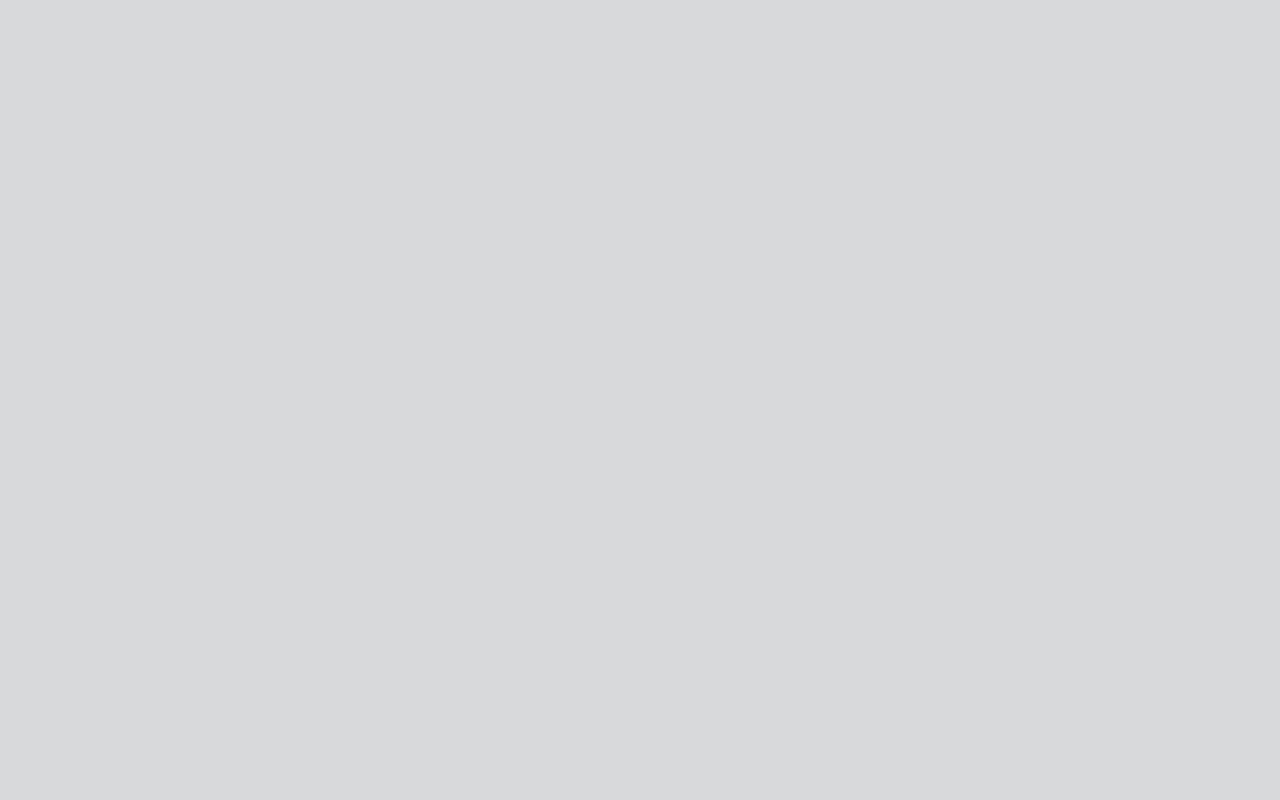
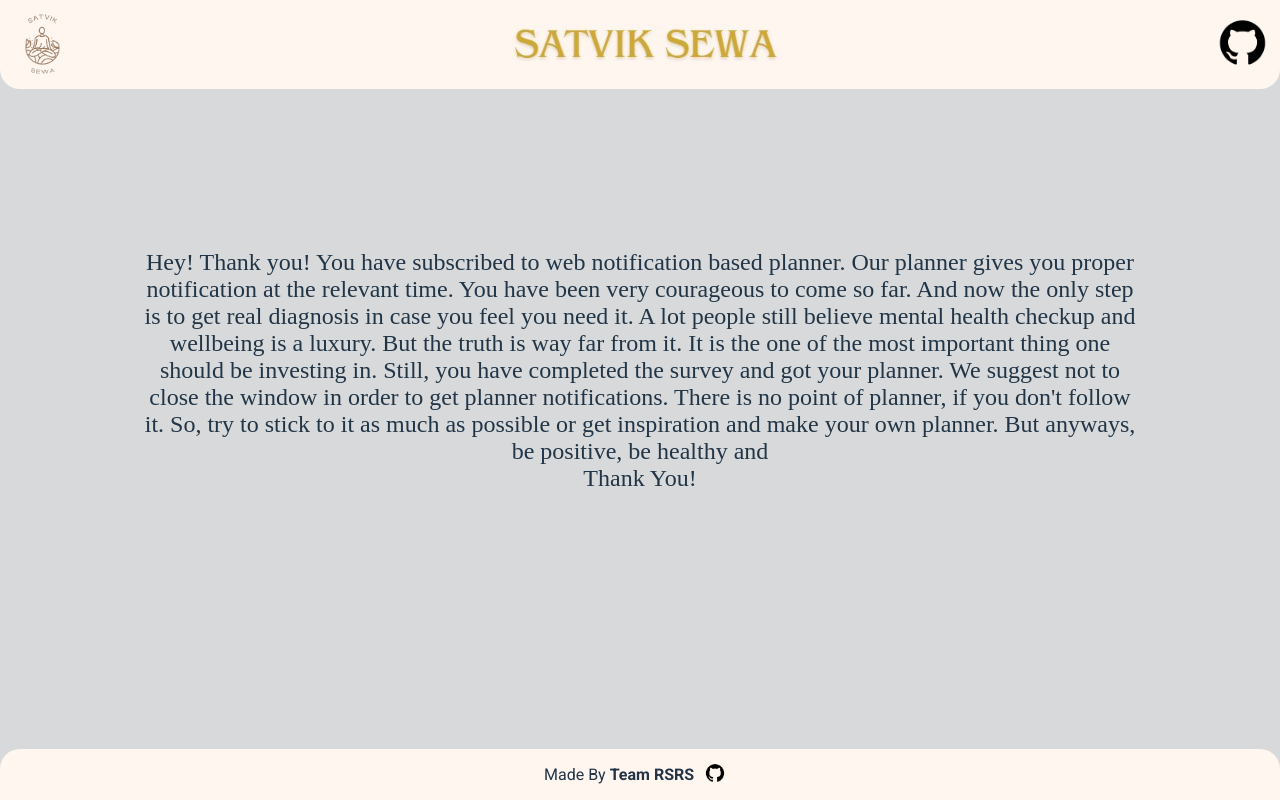
Before and after one commit to raushan27/satvik_sewa, a React (Vite) app: page /finalpage in a window 1280 px wide. Before the commit this address had no page. Built offline with nearby package versions, Linux system fonts and the light colour scheme; the HTML template or start-up script is replaced by a standard one; a web font is replaced by a local one.

Commit message:
planner optimised and final page build

```diff
--- a/src/App.css
+++ b/src/App.css
@@ -66,6 +66,13 @@
   border-radius: 10px;
 }
 
+.final-dialogue{
+  padding: 20px;
+  border-radius: 10px;
+  margin: 100px;
+  text-align: center;
+}
+
 .note {
   background-color: #fff6ef;
   color: #c6a84e;
--- a/src/App.jsx
+++ b/src/App.jsx
@@ -3,6 +3,7 @@ import "./App.css";
 import HomePage from "./pages/homepage";
 import Test from "./pages/test.jsx";
 import Info from "./pages/info.jsx";
+import FinalPage from "./pages/Finalpage.jsx"
 
 function App() {
   return (
@@ -11,6 +12,7 @@ function App() {
         <Route path="/" element={<HomePage />} />
         <Route path="/test" element={<Test />} />
         <Route path="/info" element={<Info />} />
+        <Route path="/finalpage" element={<FinalPage />} />
       </Routes>
     </div>
   );
--- /dev/null
+++ b/src/pages/Finalpage.jsx
@@ -0,0 +1,33 @@
+import Header from "../assets/components/header.jsx";
+import Footer from "../assets/components/footer";
+import { Navigate, useNavigate } from "react-router-dom";
+
+function FinalPage() {
+  const navigate = useNavigate();
+  function startClicked() {
+    navigate("/test");
+  }
+  return (
+    <div className="wrapper">
+      <Header />
+      <div className="mainpage">
+        <div className="final-dialogue" style={{ fontSize: "150%" }}>
+          Hey! Thank you! You have subscribed to web notification based planner. Our planner gives you proper
+          notification at the relevant time. You have been very courageous to come so far. And now the only
+          step is to get real diagnosis in case you feel you need it.
+          A lot people still believe mental health checkup and wellbeing is a luxury. But the truth is way
+          far from it. It is the one of the most important thing one should be investing in.
+          Still, you have completed the survey and got your planner. We suggest not to close the window in
+          order to get planner notifications. There is no point of planner, if you don't follow it.
+          So, try to stick to it as much as possible or get inspiration and make your own planner.
+          But anyways, be positive, be healthy and
+          <br></br>
+          <text style={{color: "FFDB58"}}>Thank You!</text>
+        </div>
+      </div>
+      <Footer />
+    </div>
+  );
+}
+
+export default FinalPage;
--- a/src/pages/info.jsx
+++ b/src/pages/info.jsx
@@ -2,19 +2,24 @@ import React, { useState } from "react";
 import Header from "../assets/components/header";
 import Footer from "../assets/components/footer.jsx";
 import "./info.css";
+import { useNavigate } from "react-router-dom";
 
 function Info() {
+
+  const navigate = useNavigate()
+
   const [userDetails, setUserDetails] = useState({
     name: "",
     age: "",
     working_hours: "",
     gender: "",
     sleeping_hours: "",
+    email: ""
   });
 
   const handleSubmit = (e) => {
     e.preventDefault();
-    console.log("User details received:", userDetails);
+    navigate("/finalpage")
   };
 
   const handleInputChange = (e) => {
```
